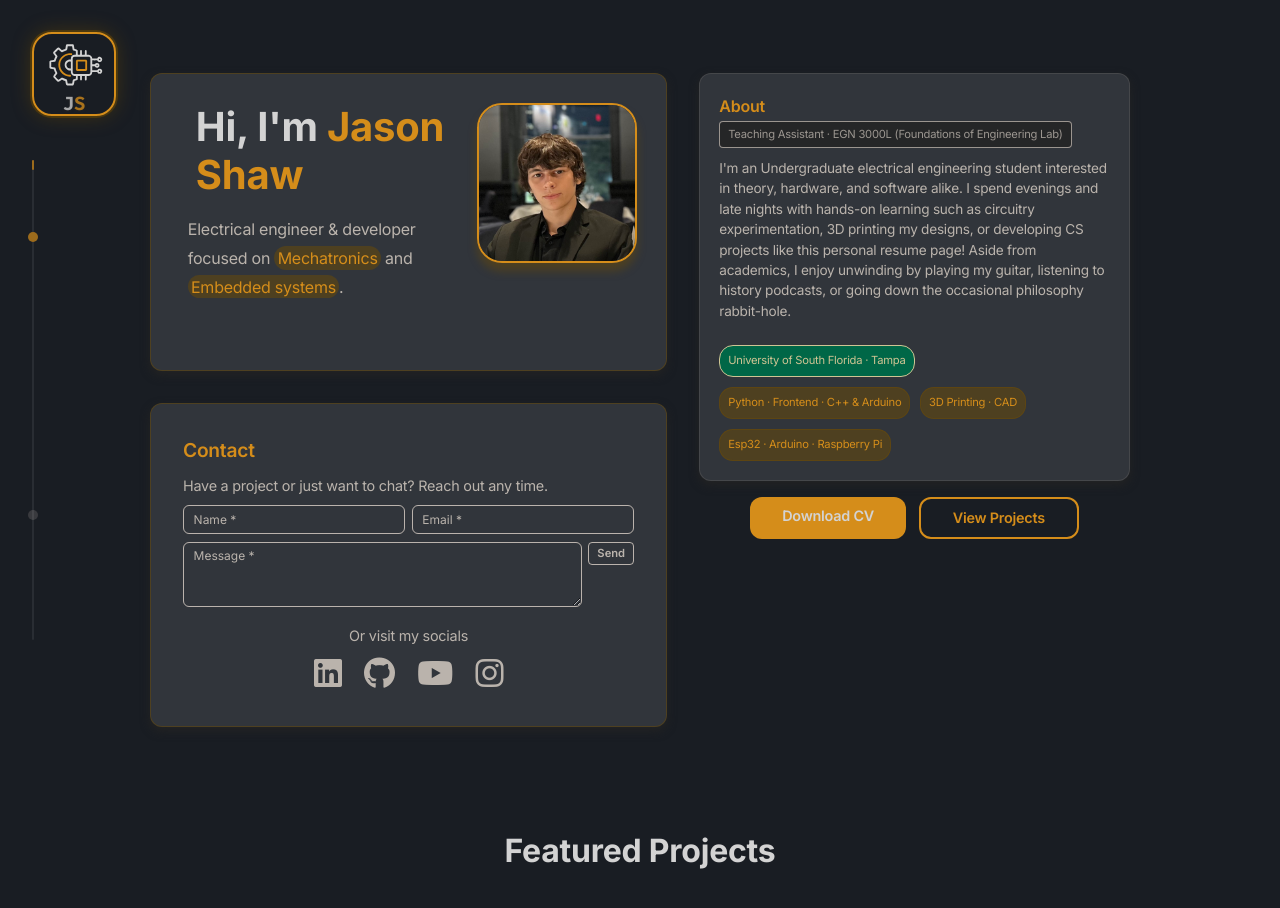
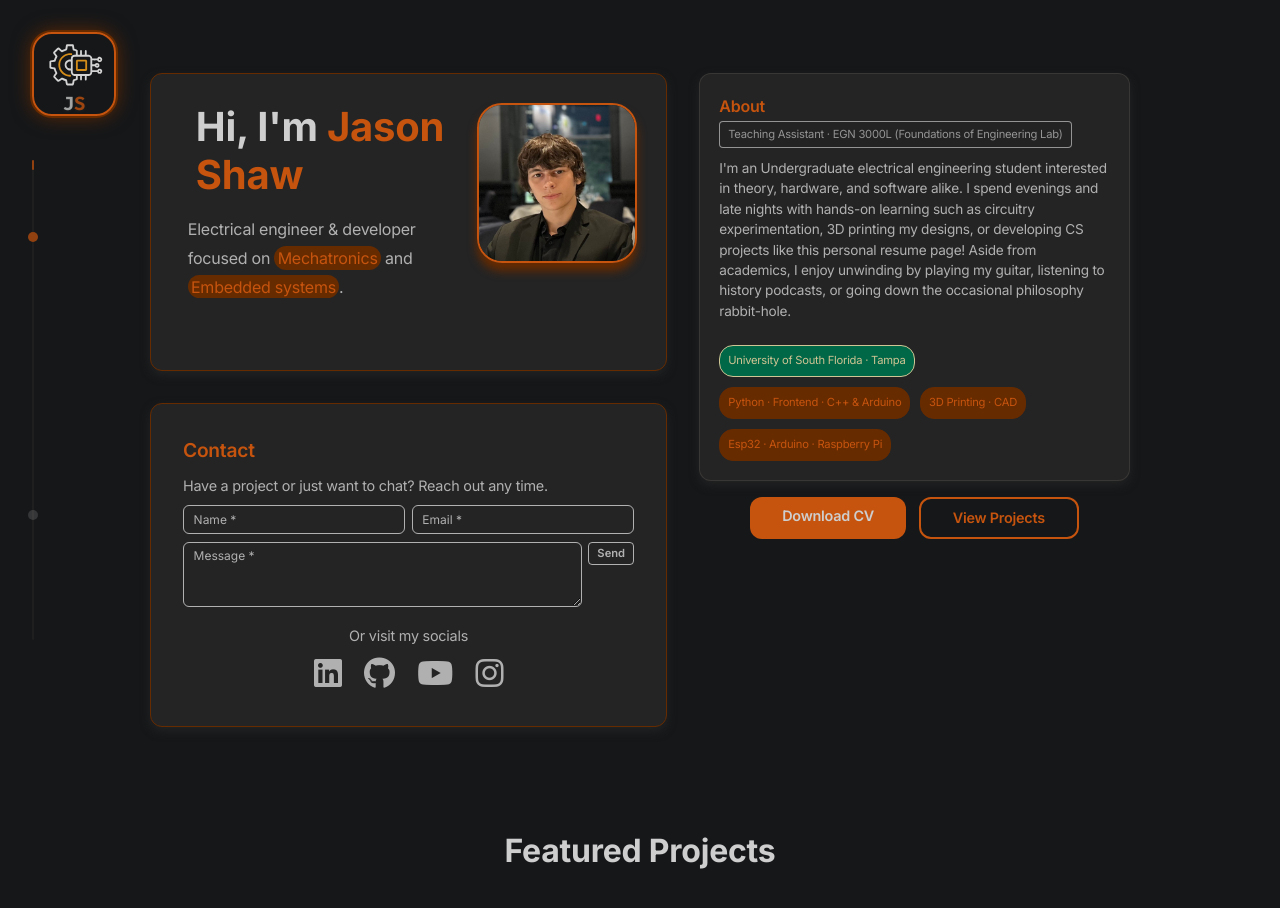
Before and after one commit to jasonshaw0/digitalresume, a plain HTML site: page index.html in a window 1280 px wide. Shown: the top 908 px of the page. Drawn offline with nearby package versions, Linux system fonts and the light colour scheme.

Commit message:
Update asset paths in index.html and adjust CSS color variables for improved design consistency. Add Dockerfile and environment configuration for development setup. Include new CNAME and CV PDF files.

```diff
--- a/index.html
+++ b/index.html
@@ -19,7 +19,7 @@
     <header>
         <nav class="container simple-nav" id="navBar">
             <div class="logo-container">
-                <img src="js_icon.svg" alt="Jason Shaw Logo" class="logo">
+                <img src="assets\js_icon.svg" alt="Jason Shaw Logo" class="logo">
                 <span class="js-text"><span class="j">J</span><span class="s">S</span></span>
             </div>
         </nav>
@@ -46,7 +46,7 @@
                                     <p class="hero-sub">Electrical engineer & developer focused on <span class="highlight">Mechatronics</span> and <span class="highlight">Embedded systems</span>.</p>
                                 </div>
                                 <div class="hero-photo">
-                                    <img src="jspfp.PNG" alt="Jason Shaw" class="profile-photo">
+                                    <img src="assets\jspfp.PNG" alt="Jason Shaw" class="profile-photo">
                                 </div>
                             </div>
                         </div>
@@ -88,7 +88,7 @@
                         </div>
                         <div class="hero-cta-section">
                             <div class="hero-cta">
-                                <a class="btn btn-primary" href="../assets/jason-shaw_cv.pdf" download="jason-shaw_cv.pdf">Download CV</a>
+                                <a class="btn btn-primary" href="assets\jason-shaw_cv.pdf" download="jason-shaw_cv.pdf">Download CV</a>
                                 <a class="btn btn-secondary" href="#projects">View Projects</a>
                             </div>
                         </div>
--- a/styles.css
+++ b/styles.css
@@ -15,14 +15,14 @@
 
 :root {
     /* 5-Color Palette System - Dark with Accent Theme */
-    --color-1: #d3d3d3;   /* Light cream/neutral - text & highlights */
-    --color-2: #d58d1a;   /* Primary accent red - main accent */
-    --color-3: #31353b;   /* Medium gray - card backgrounds */
-    --color-4: #191d23;   /* Dark background - main background */    --color-5: #232323;   /* Darkest background - deeper elements */
+    --color-1: #cecece;   /* Light cream/neutral - text & highlights */
+    --color-2: #c6540e;   /* Primary accent red - main accent */
+    --color-3: hsl(0, 0%, 14%);   /* Medium gray - card backgrounds */
+    --color-4: #151719;   /* Dark background - main background */    --color-5: #232323;   /* Darkest background - deeper elements */
 
     /* Logo-specific colors */
     --logo-j-color: #ffffff;     /* White for J in logo */
-    --logo-s-color: #1a1c20;     /* Dark for S in logo */
+    --logo-s-color: #1a1d21;     /* Dark for S in logo */
 
     --logo-primary: var(--color-1);
     --logo-secondary: var(--color-2);
@@ -31,11 +31,11 @@
     --bg-secondary: var(--color-5);    /* Darker background areas */
     --bg-panel: var(--color-3);        /* Card backgrounds */
     --fg-primary: var(--color-1);      /* Main text */
-    --fg-secondary: rgba(245, 233, 221, 0.7);  /* Secondary text - derived from color-1 */
+    --fg-secondary: rgba(237, 237, 237, 0.7);  /* Secondary text - derived from color-1 */
     --accent-primary: var(--color-2);  /* Main accent */
-    --accent-secondary: #f49b0d;  /* Lighter accent variant - derived from color-2 */
-    --accent-dim: rgba(111, 77, 4, 0.471);  /* Dimmed accent - derived from color-2 */
-    --accent-hover: #ffe100;  /* Hover accent - derived from color-2 */
+    --accent-secondary: #d43a02;  /* Lighter accent variant - derived from color-2 */
+    --accent-dim: rgb(103, 43, 0);  /* Dimmed accent - derived from color-2 */
+    --accent-hover: #b04b0c;  /* Hover accent - derived from color-2 */
 
     /* Design system variables */
     --radius-sm: 4px;
```
Also changed, not shown: .cursor/environment.json (added), Users/jj/.cursor/mcp.json (added), assets/js_icon.svg (added), assets/jspfp.PNG (added), 3 other files.
